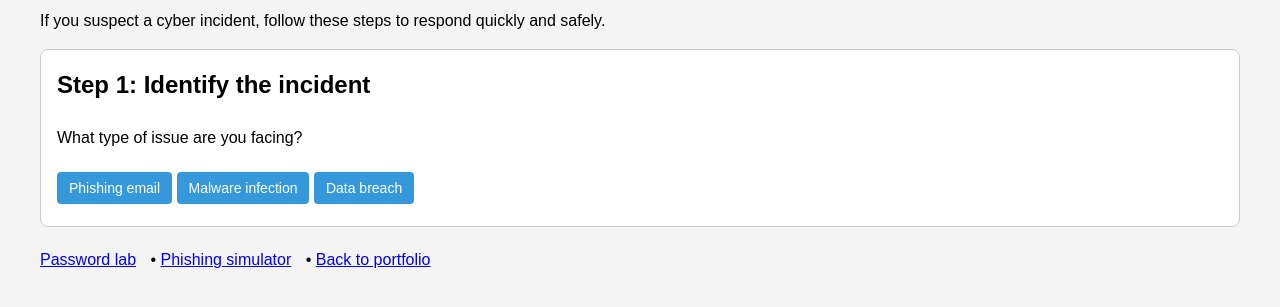
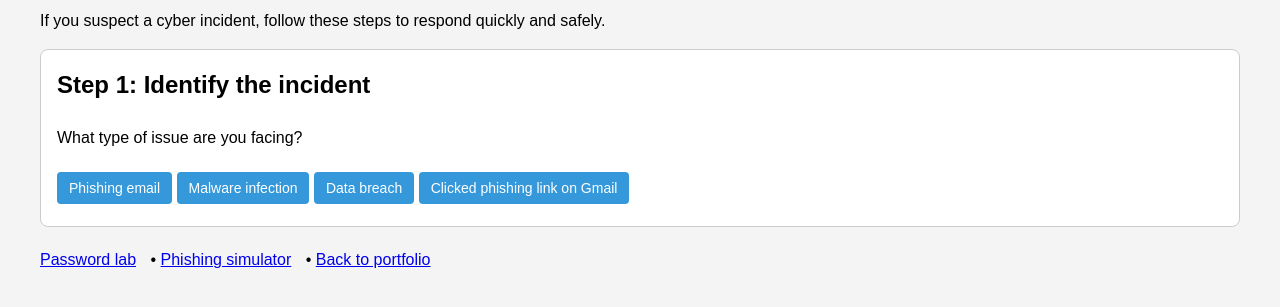
Before and after one commit to Hriditya-Patel/Hriditya-Patel.github.io, a plain HTML site: page cyber/incident/index.html in a window 1280 px wide. Shown: the part 105-412 px from the top of the page. Drawn offline with Linux system fonts and the light colour scheme.

Commit message:
Adding gmail scenario to incident

```diff
--- a/cyber/incident/index.html
+++ b/cyber/incident/index.html
@@ -25,6 +25,7 @@
       <button onclick="showStep('phishing')">Phishing email</button>
       <button onclick="showStep('malware')">Malware infection</button>
       <button onclick="showStep('breach')">Data breach</button>
+      <button onclick="showStep('gmail')">Clicked phishing link on Gmail</button>
     </div>
   </div>
 
@@ -76,6 +77,20 @@
             </ul>
           </div>
         `;
+      } else if (type === 'gmail') {
+        html = `
+          <div class="step">
+            <h2>Gmail Phishing Response</h2>
+            <ul>
+              <li>Change your Google password immediately.</li>
+              <li>Enable 2-Step Verification from your Google account settings.</li>
+              <li>Run a malware scan on your device using antivirus software.</li>
+              <li>Check Gmail account activity for suspicious logins or app access.</li>
+              <li>Report the email using Gmail’s “Report phishing” option.</li>
+              <li>Preserve screenshots if you entered any personal info.</li>
+            </ul>
+          </div>
+        `;
       }
       res.innerHTML = html;
     }
```
